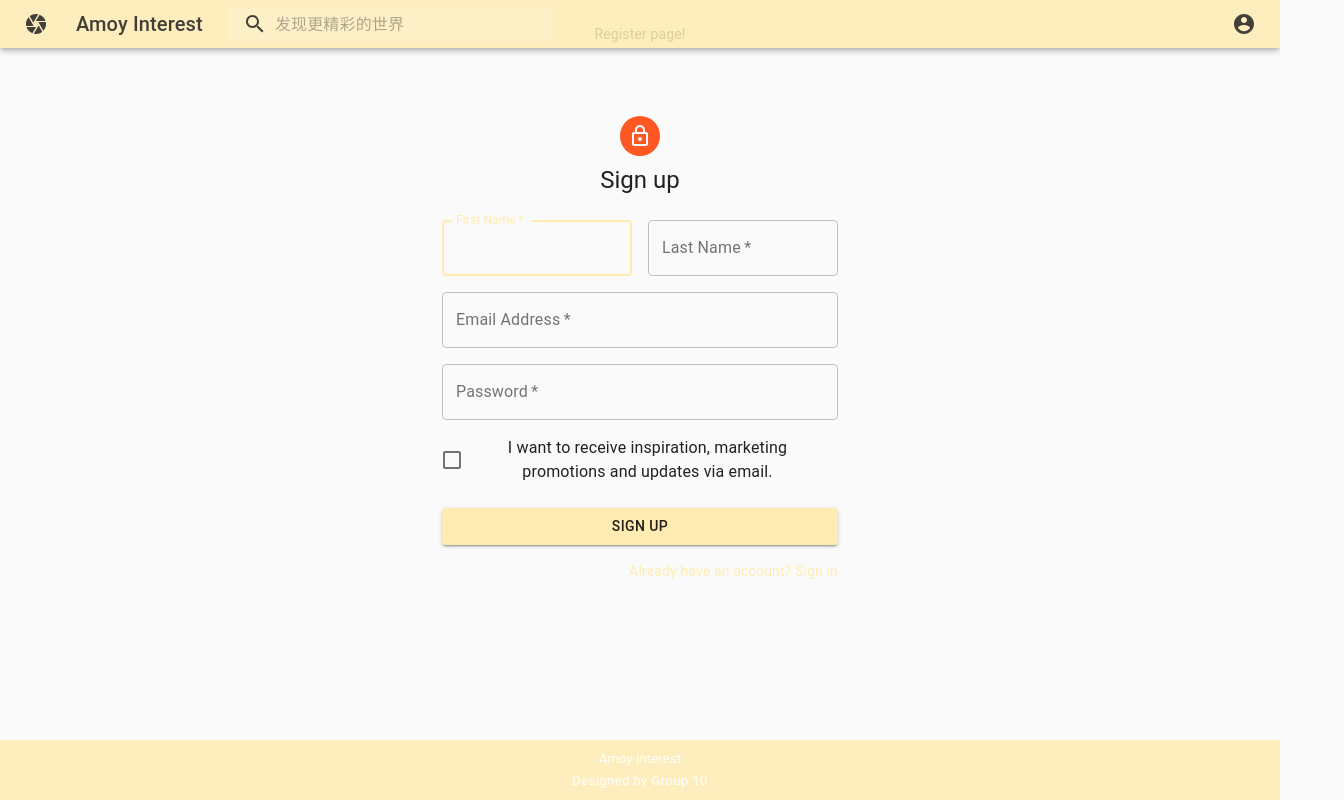
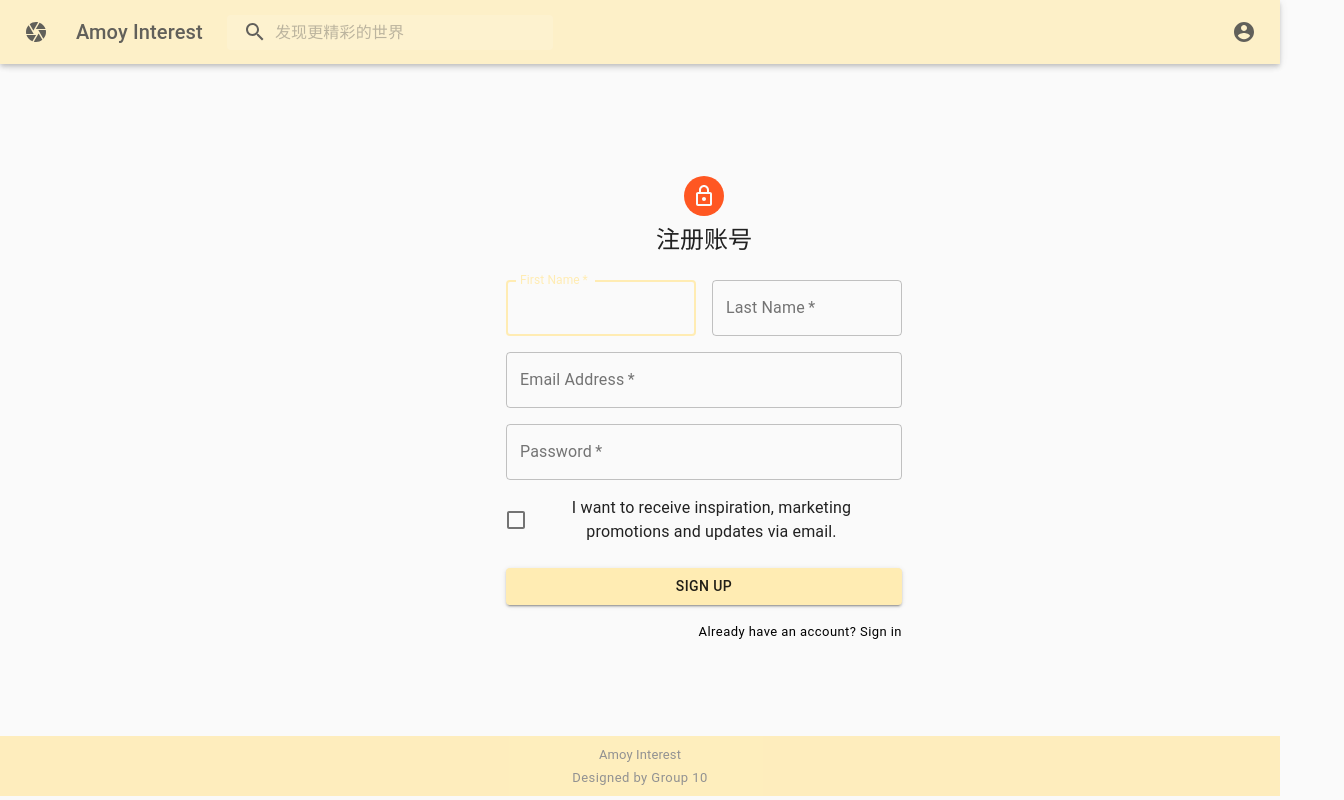
Before and after one commit to Amoy-interest/Frontend, a React (Create React App) app: page /register in a window 1280 px wide. Shown: the whole page, 1344 px wide, since content can reach past the window. Built offline with nearby package versions, Linux system fonts and the light colour scheme.

Commit message:
feat: modify routers

```diff
--- a/src/App.js
+++ b/src/App.js
@@ -21,7 +21,7 @@ const useStyles = makeStyles((theme) =>
         },
         content: {
             flexGrow: 1,
-            padding: theme.spacing(3)
+            padding: theme.spacing(3),
         },
         scrollTop: {
             zIndex: theme.zIndex.drawer + 2,
@@ -44,7 +44,11 @@ function App() {
                         <HeaderBar/>
                     </Header>
                     <Content>
-                        <Container maxWidth="lg">
+                        <Container maxWidth="lg"
+                                   style={{
+                                       // backgroundColor: '#cfe8fc',
+                                       minHeight: '80vh',
+                                       margin: '2vh 5vw' }}>
                             <main className={classes.content}>
                                 <Switch>
                                     <Route exact path='/' component={HomePreLoginView} />
--- a/src/components/RegisterForm.js
+++ b/src/components/RegisterForm.js
@@ -7,24 +7,11 @@ import FormControlLabel from '@material-ui/core/FormControlLabel';
 import Checkbox from '@material-ui/core/Checkbox';
 import Link from '@material-ui/core/Link';
 import Grid from '@material-ui/core/Grid';
-import Box from '@material-ui/core/Box';
 import LockOutlinedIcon from '@material-ui/icons/LockOutlined';
 import Typography from '@material-ui/core/Typography';
 import { makeStyles } from '@material-ui/core/styles';
 import Container from '@material-ui/core/Container';
-
-// function Copyright() {
-//     return (
-//         <Typography variant="body2" color="textSecondary" align="center">
-//             {'Copyright © '}
-//             <Link color="inherit" href="https://material-ui.com/">
-//                 Your Website
-//             </Link>{' '}
-//             {new Date().getFullYear()}
-//             {'.'}
-//         </Typography>
-//     );
-// }
+import { useHistory } from 'react-router-dom'
 
 const useStyles = makeStyles((theme) => ({
     paper: {
@@ -44,12 +31,22 @@ const useStyles = makeStyles((theme) => ({
     submit: {
         margin: theme.spacing(3, 0, 2),
     },
+    commentText: {
+        color: 'black',
+        fontSize: 'small',
+        textDecoration: 'none'
+    }
 }));
 
-export default function SignUp(){
+export default function SignUp(props){
     const classes = useStyles();
+    const history = useHistory();
 
-    // render() {
+    const submit = () => {
+        console.log(props.props)
+        history.replace('/home');
+    }
+
     return (
         <Container component="main" maxWidth="xs">
             <CssBaseline />
@@ -58,9 +55,10 @@ export default function SignUp(){
                     <LockOutlinedIcon />
                 </Avatar>
                 <Typography component="h1" variant="h5">
-                        Sign up
+                    注册账号
                 </Typography>
-                    <form className={classes.form} noValidate>
+                <form
+                    className={classes.form} noValidate>
                     <Grid container spacing={2}>
                         <Grid item xs={12} sm={6}>
                             <TextField
@@ -115,30 +113,43 @@ export default function SignUp(){
                             />
                         </Grid>
                     </Grid>
+                    {/*<Button*/}
+                    {/*    type="btn"*/}
+                    {/*    fullWidth*/}
+                    {/*    variant="contained"*/}
+                    {/*    color="primary"*/}
+                    {/*    className={classes.submit}*/}
+                    {/*    onClick={submit}*/}
+                    {/*>*/}
+                    {/*    Sign Up*/}
+                    {/*</Button>*/}
                     <Button
-                            type="submit"
                         fullWidth
                         variant="contained"
                         color="primary"
                         className={classes.submit}
+                        onClick={submit}
                     >
                         Sign Up
                     </Button>
                     <Grid container justify="flex-end">
                         <Grid item>
-                                <Link href="#" variant="body2">
-                                    Already have an account? Sign in
-                                </Link>
+                            {/*<Link href="#" variant="body2">*/}
+                            {/*    Already have an account? Sign in*/}
+                            {/*</Link>*/}
+                            <Typography className={classes.commentText} variant='caption' noWrap>
+                                <a
+                                    className={classes.commentText}
+                                    href='/'
+                                >
+                                    Already have an account? Sign in                                </a>
+                            </Typography>
                         </Grid>
                     </Grid>
                 </form>
             </div>
-                {/*<Box mt={5}>*/}
-                {/*    <Copyright />*/}
-                {/*</Box>*/}
         </Container>
     );
-    // }
 
 
 }
--- a/src/components/basic/Footer.js
+++ b/src/components/basic/Footer.js
@@ -6,7 +6,7 @@ const useStyles = makeStyles((theme) =>
     createStyles({
         root: {
             textAlign: 'center',
-            position: 'absolute',
+            // position: 'fixed',
             width: '100%',
             bottom: 0,
             paddingTop: theme.spacing(),
@@ -15,7 +15,7 @@ const useStyles = makeStyles((theme) =>
             opacity: 0.85
         },
         footerText: {
-            color: 'white',
+            color: 'grey',
             fontSize: 'small',
             textDecoration: 'none'
         }
--- a/src/components/basic/Header.js
+++ b/src/components/basic/Header.js
@@ -10,14 +10,15 @@ import Menu from '@material-ui/core/Menu';
 import SearchIcon from '@material-ui/icons/Search';
 import AccountCircle from '@material-ui/icons/AccountCircle';
 import CameraIcon from '@material-ui/icons/Camera';
+import { useHistory } from 'react-router-dom'
 
 const useStyles = makeStyles((theme) => ({
     grow: {
         width:'100%',
         flexGrow: 1,
-        position: 'absolute',
+        // position: 'fixed',
         zIndex:1,
-        opacity: 0.85
+        opacity: 0.70,
     },
     blank:{
         flexGrow: 1,
@@ -85,7 +86,7 @@ const useStyles = makeStyles((theme) => ({
 export default function HeaderBar() {
     const classes = useStyles();
     const [anchorEl, setAnchorEl] = React.useState(null);
-
+    const history = useHistory();
     const isMenuOpen = Boolean(anchorEl);
 
     const handleProfileMenuOpen = (event) => {
@@ -95,6 +96,16 @@ export default function HeaderBar() {
     const handleMenuClose = () => {
         setAnchorEl(null);
     };
+
+    const handleSignUp = () => {
+        handleMenuClose();
+        history.replace('/register');
+    }
+
+    const handleSignIn = () => {
+        handleMenuClose();
+        history.replace('/');
+    }
 
     const menuId = 'primary-search-account-menu';
     const renderMenu = (
@@ -107,15 +118,15 @@ export default function HeaderBar() {
             open={isMenuOpen}
             onClose={handleMenuClose}
         >
-            <MenuItem onClick={handleMenuClose}>注册</MenuItem>
-            <MenuItem onClick={handleMenuClose}>登陆</MenuItem>
+            <MenuItem onClick={handleSignUp}>注册</MenuItem>
+            <MenuItem onClick={handleSignIn}>登陆</MenuItem>
         </Menu>
     );
 
     return (
         <div className={classes.grow}>
             <AppBar position="static">
-                <Toolbar variant="dense">
+                <Toolbar >
                     <IconButton
                         edge="start"
                         className={classes.menuButton}
--- a/src/views/RegisterView.js
+++ b/src/views/RegisterView.js
@@ -2,13 +2,15 @@ import React, {Component} from 'react';
 import RegisterForm from "../components/RegisterForm";
 
 class RegisterView extends Component{
+
     render() {
         return (
             <div className="home-content">
-                <div className={"foot-wrapper"}>
-                    Register page!
-                </div>
-                <RegisterForm/>
+                {/*<div className={"foot-wrapper"}>*/}
+                {/*    Register page!*/}
+                {/*</div>*/}
+                <RegisterForm props={this.props}/>
+                {/*<RegisterForm/>*/}
             </div>
         );
     }
```
Also changed, not shown: package.json (+6 -4 lines), 1 other file (tests, documents, lock files or other folders). Lines whose indentation alone changed are shown as unchanged.
